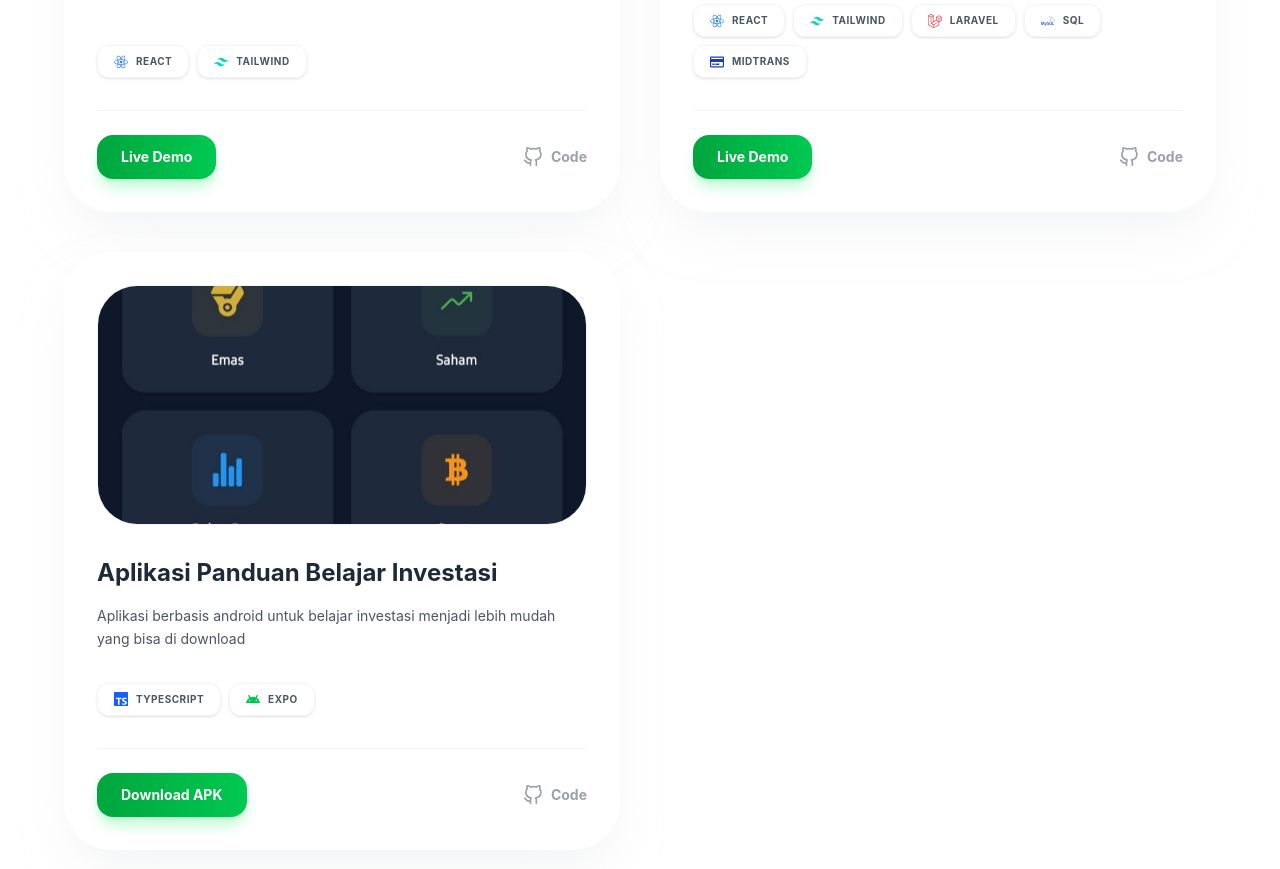
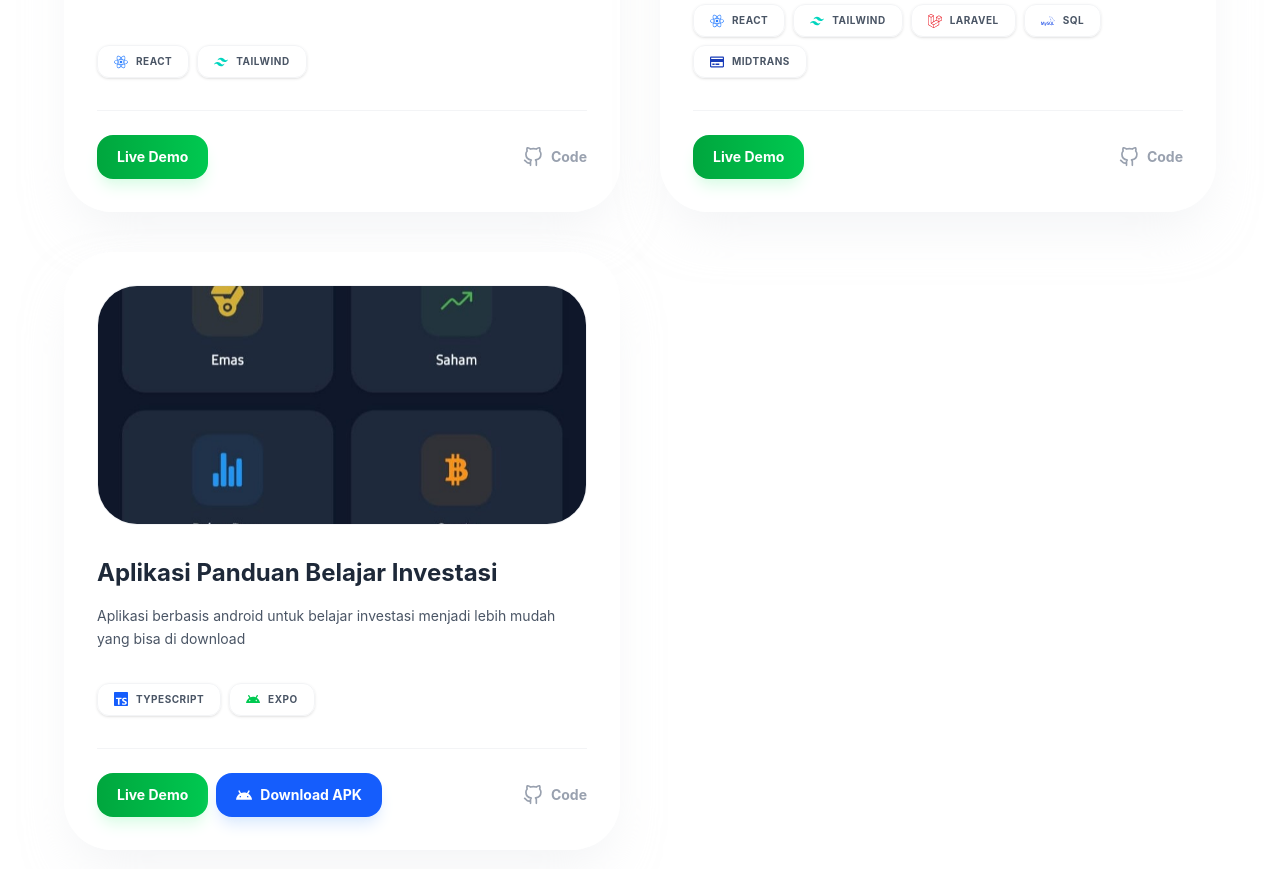
Before and after one commit to Dickyasyy/My-Portofolio, a React (Vite) app: page / in a window 1280 px wide. Shown: the part 1900-2769 px from the top of the page. Built offline with nearby package versions, Linux system fonts and the light colour scheme.

Commit message:
memperbarui produk aplikasi panduan investasi

```diff
--- a/src/App.jsx
+++ b/src/App.jsx
@@ -155,7 +155,8 @@ function App() {
       description:
         "Aplikasi berbasis android untuk belajar investasi menjadi lebih mudah yang bisa di download",
       image: GlobalImages.InvestProject,
-      demoLink: "https://expo.dev/artifacts/eas/jwLCeGr23d2FDPYnX36xS2.apk",
+      demoLink: "https://panduan-investasi.vercel.app/",
+      downloadLink: "https://expo.dev/artifacts/eas/3Zw6gZAJ6Rw4o1VP4MBWvw.apk",
       codeLink: "https://github.com/Dickyasyy/Panduan-Investasi",
       isDownload: true,
       tech: [
@@ -163,10 +164,7 @@ function App() {
           name: "TypeScript",
           icon: <SiTypescript className="text-blue-600" />,
         },
-        {
-          name: "Expo",
-          icon: <SiAndroid className="text-green-500" />,
-        },
+        { name: "Expo", icon: <SiAndroid className="text-green-500" /> },
       ],
       emoji: "📱",
     },
@@ -727,17 +725,35 @@ function App() {
 
                   {/* Action Buttons */}
                   <div className="flex justify-between items-center pt-6 border-t border-gray-100 mt-auto">
+                    <div className="flex flex-wrap gap-2">
+                      {/* Tombol Live Demo (Muncul di semua project) */}
                       <motion.a
                         href={project.demoLink}
                         target="_blank"
                         rel="noopener noreferrer"
                         whileHover={{ scale: 1.05 }}
                         whileTap={{ scale: 0.95 }}
-                      className="px-6 py-3 bg-linear-to-r from-green-600 to-green-500 text-white rounded-2xl font-bold text-sm flex items-center gap-2 shadow-lg shadow-green-200"
-                      {...(project.isDownload ? { download: "" } : {})}
+                        className="px-5 py-3 bg-linear-to-r from-green-600 to-green-500 text-white rounded-2xl font-bold text-sm flex items-center gap-2 shadow-lg shadow-green-100"
                       >
-                      {project.isDownload ? "Download APK" : "Live Demo"}
+                        <span>Live Demo</span>
                       </motion.a>
+
+                      {/* Tombol Download APK (Hanya muncul jika isDownload true) */}
+                      {project.isDownload && (
+                        <motion.a
+                          href={project.downloadLink}
+                          download
+                          whileHover={{ scale: 1.05 }}
+                          whileTap={{ scale: 0.95 }}
+                          className="px-5 py-3 bg-blue-600 text-white rounded-2xl font-bold text-sm flex items-center gap-2 shadow-lg shadow-blue-100"
+                        >
+                          <SiAndroid size={16} />
+                          <span>Download APK</span>
+                        </motion.a>
+                      )}
+                    </div>
+
+                    {/* Tombol Code Github */}
                     <motion.a
                       href={project.codeLink}
                       target="_blank"
```
Lines whose indentation alone changed are shown as unchanged.
